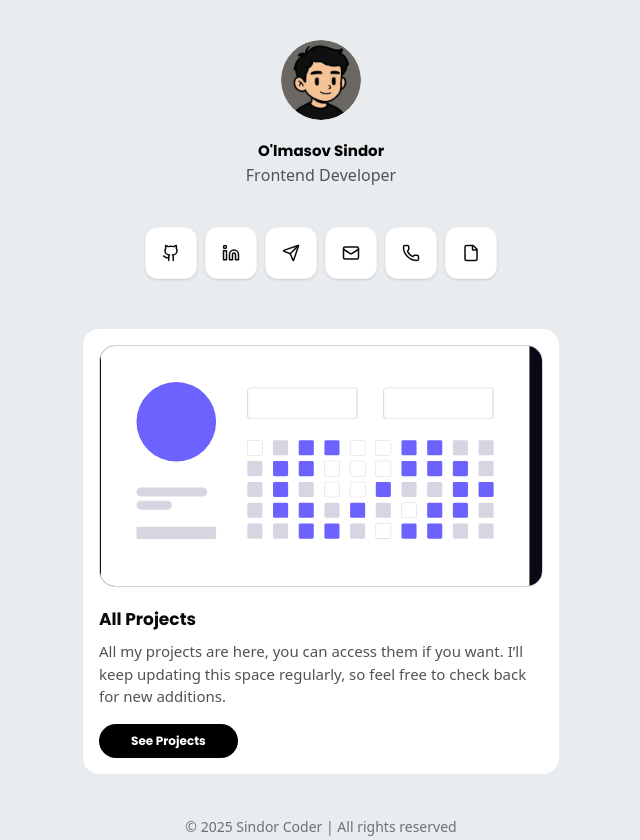
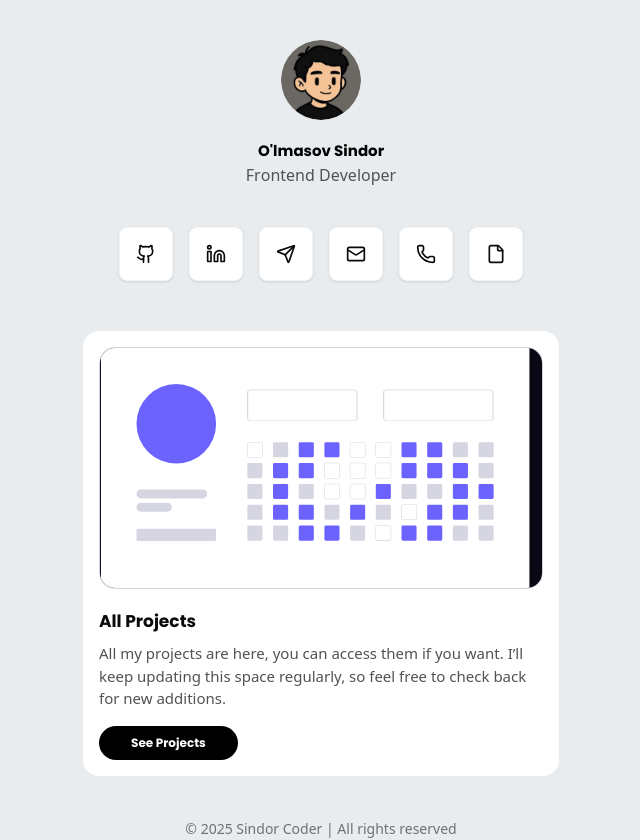
Before and after one commit to sindorcoder/sindorcoder, a React (Vite) app: page / in a window 1280 px wide. Shown: the whole page, without its empty margins (319-959 px from the left). Built offline with nearby package versions, Linux system fonts and the light colour scheme.

Commit message:
Adjust spacing and icon size in Contact component

```diff
--- a/src/components/contact/Contact.jsx
+++ b/src/components/contact/Contact.jsx
@@ -5,7 +5,7 @@ import {Fragment} from "react";
 const BLUR_FADE_DELAY = 0.04;
 const Contact = () => {
     return (<>
-        <div className={"flex flex-wrap w-full justify-center gap-2"}>
+        <div className={"flex flex-wrap w-full justify-center gap-4"}>
             {social.map((social, index) => (<Fragment key={index}>
                 <BlurFade
                     delay={BLUR_FADE_DELAY * 10 + index * 0.1}
@@ -15,9 +15,9 @@ const Contact = () => {
                         href={social.url}
                         target={"_blank"}
                         rel="noopener noreferrer"
-                        className={"!bg-[#fff] rounded-lg hover:scale-110 duration-500 shadow border-[1px] border-[#f5f5f5] p-2 md:p-4 md:rounded-xl"}
+                        className={"!bg-[#fff] rounded-lg hover:scale-110 duration-500 shadow border-[1px] border-[#f5f5f5] p-4"}
                     >
-                        {<social.icon size={18} strokeWidth={2}/>}
+                        {<social.icon size={20} strokeWidth={2}/>}
                     </a>
                 </BlurFade>
             </Fragment>))}
```
